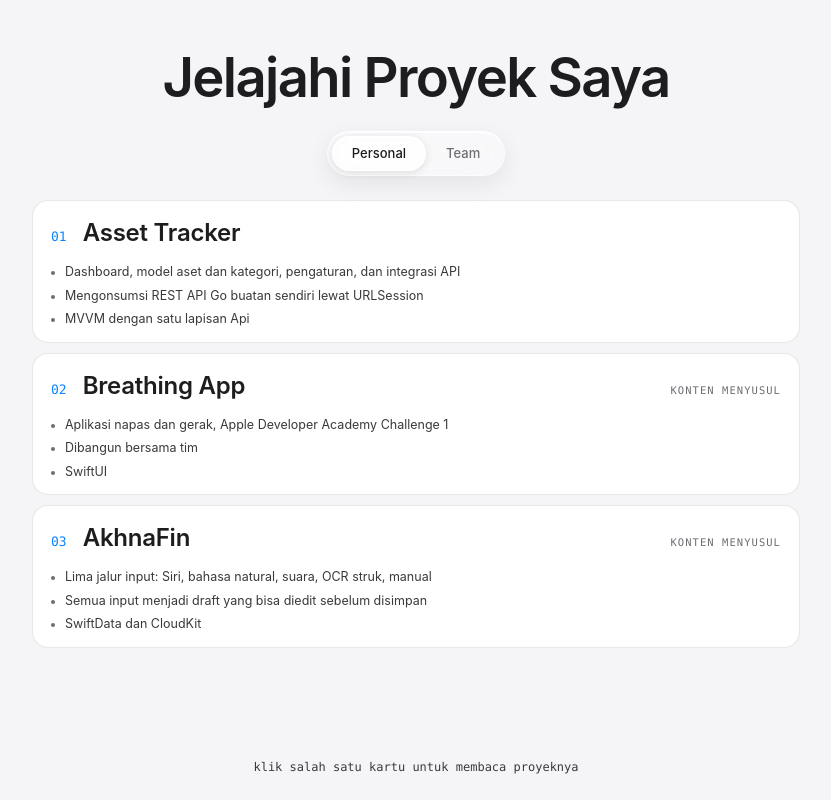
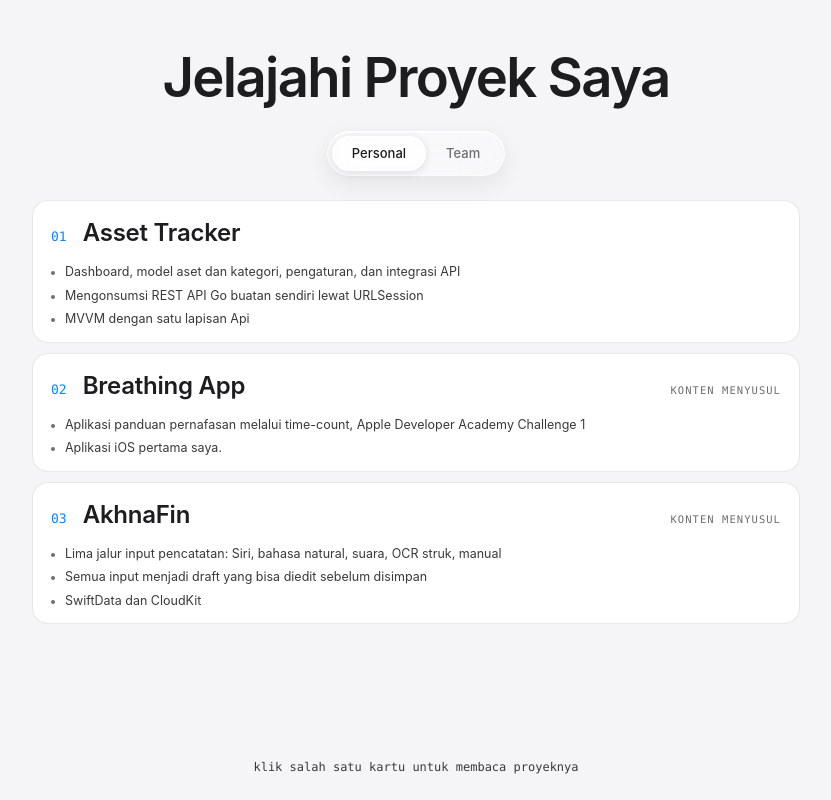
Before and after one commit to akhnafal-aban/akhnafal-aban.github.io, a React (Vite) app: page / in a window 1280 px wide. Shown: the part 800-1600 px from the top of the page, without its empty margins (224-1055 px from the left). Built offline with nearby package versions, Linux system fonts and the light colour scheme.

Commit message:
deck: author copy updates for breathing app and akhnafin cards, team empty state

```diff
--- a/src/data/projects.ts
+++ b/src/data/projects.ts
@@ -25,9 +25,8 @@ export const projects: Project[] = [
     title: 'Breathing App',
     kind: 'personal',
     points: [
-      'Aplikasi napas dan gerak, Apple Developer Academy Challenge 1',
-      'Dibangun bersama tim',
-      'SwiftUI',
+      'Aplikasi panduan pernafasan melalui time-count, Apple Developer Academy Challenge 1',
+      'Aplikasi iOS pertama saya.'
     ],
   },
   {
@@ -35,7 +34,7 @@ export const projects: Project[] = [
     title: 'AkhnaFin',
     kind: 'personal',
     points: [
-      'Lima jalur input: Siri, bahasa natural, suara, OCR struk, manual',
+      'Lima jalur input pencatatan: Siri, bahasa natural, suara, OCR struk, manual',
       'Semua input menjadi draft yang bisa diedit sebelum disimpan',
       'SwiftData dan CloudKit',
     ],
--- a/src/slides/IndexSlide.tsx
+++ b/src/slides/IndexSlide.tsx
@@ -113,8 +113,7 @@ export function IndexSlide({ id, onPick }: IndexSlideProps) {
               transition={{ duration: 0.4 }}
               className="m-0 mt-10 max-w-[30ch] text-center text-[14px] leading-[1.6] text-ink-3"
             >
-              Belum ada proyek team yang dipublikasikan di halaman ini. Kartu akan ditambahkan setelah
-              proyeknya siap ditampilkan.
+              Coming Soon..
             </motion.p>
           )}
         </div>
```
